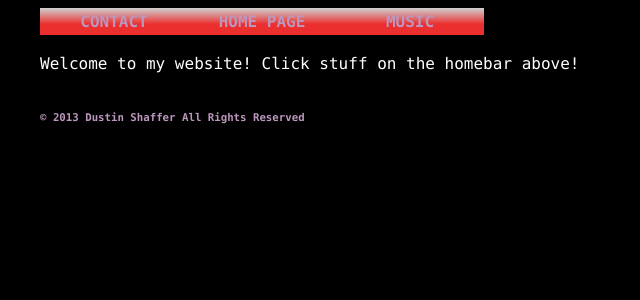
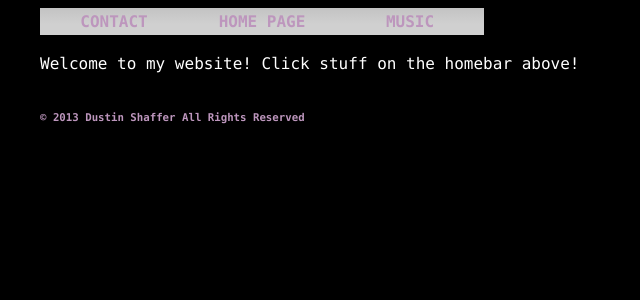
Before and after one commit to misterdustinface/misterdustinface.github.io, a Jekyll site: the page built from index.html, in a window 1280 px wide. Shown: the top 300 px of the page, without its empty margins (0-640 px from the left). Built offline with Jekyll 4.4.1, drawn with Linux system fonts in a browser that asks for light colours; comment, search, counter and statistics services are not loaded.

Commit message:
Update theme.css

```diff
--- a/css/theme1/theme.css
+++ b/css/theme1/theme.css
@@ -29,7 +29,7 @@ ul#list-nav li{float:left;}
 
 ul#list-nav li a:link, ul#list-nav li a:visited{
      foreground-blend-mode: overlay;
-     background: linear-gradient(to bottom, #D0D0D0 0%, #eb2e2e 60%);
+     background: linear-gradient(to bottom, #C3C3C3 0%, #D0D0D0 60%);
      text-shadow: green 20px 54px;
      text-shadow-blend-mode: multiply;
  /*background-color:#D0D0D0;*/
```
